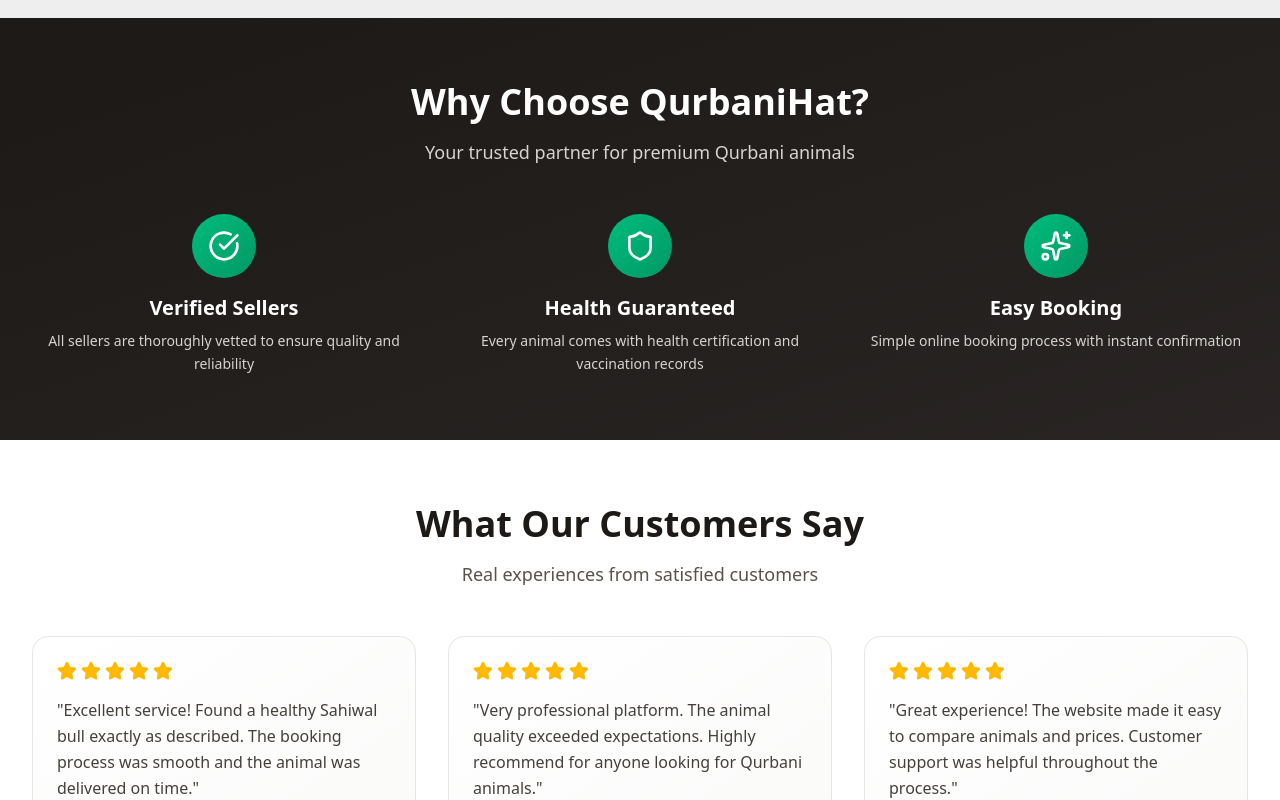
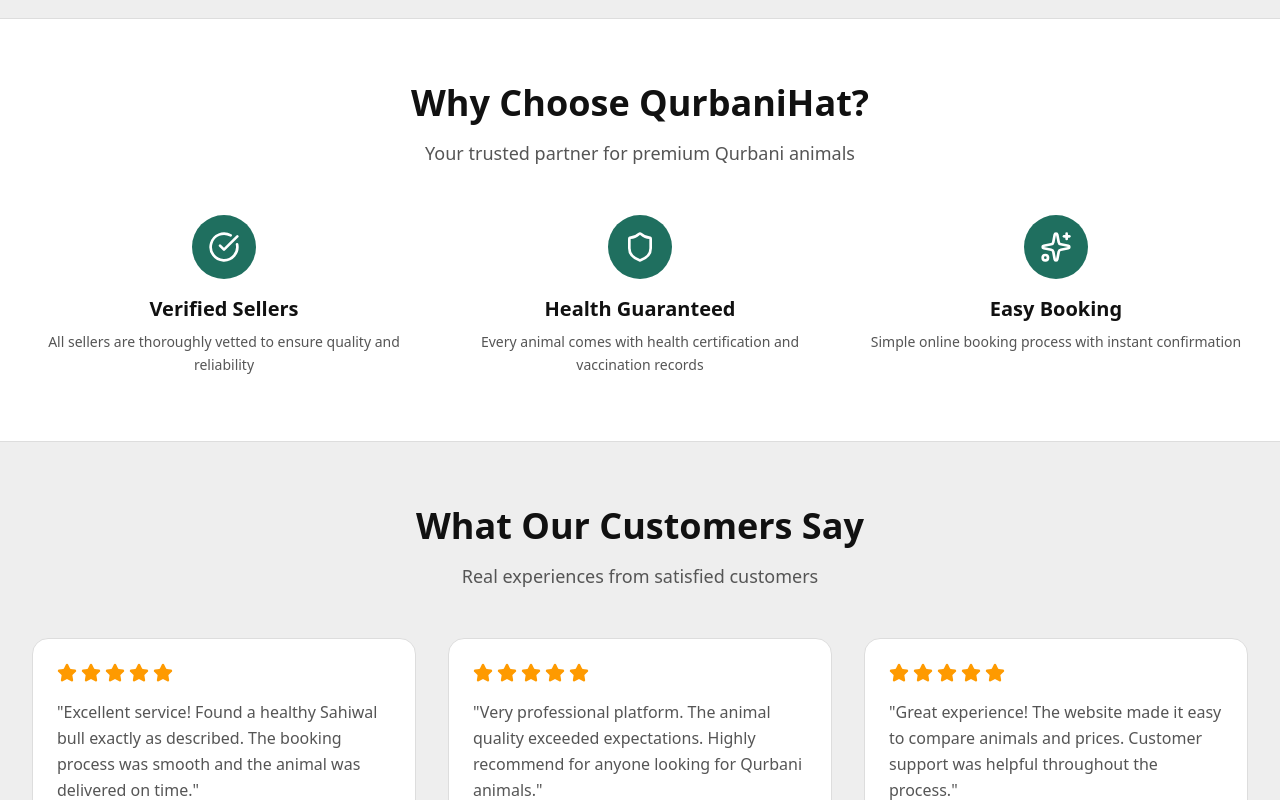
Before and after one commit to toufiqweb/qurbani-mart-client, a Next.js app: page / in a window 1280 px wide. Shown: the part 1100-1900 px from the top of the page. Built offline with nearby package versions, Linux system fonts and the light colour scheme.

Commit message:
update : update WhyChooseUs ,  Testimonials section

```diff
--- a/src/components/homepage/Testimonials.jsx
+++ b/src/components/homepage/Testimonials.jsx
@@ -5,13 +5,13 @@
 
 const Testimonials = () => {
   return (
-    <section className="py-16 px-4 sm:px-6 lg:px-8 bg-white">
+    <section className="py-16 px-4 sm:px-6 lg:px-8 bg-[var(--bg-primary)] transition-colors duration-300">
       <div className="max-w-7xl mx-auto">
         <div className="text-center mb-12">
-          <h2 className="text-3xl sm:text-4xl font-bold text-stone-900 mb-4">
+          <h2 className="text-3xl sm:text-4xl font-bold mb-4 text-[var(--text-main)]">
             What Our Customers Say
           </h2>
-          <p className="text-lg text-stone-600">
+          <p className="text-lg text-[var(--text-muted)]">
             Real experiences from satisfied customers
           </p>
         </div>
@@ -20,17 +20,17 @@
           {testimonials.map((testimonial) => (
             <div
               key={testimonial.id}
-              className="bg-linear-to-br from-white to-stone-50 rounded-2xl p-6 border border-stone-200 hover:shadow-xl transition-all duration-300"
+              className="rounded-2xl p-6 border transition-all duration-300 hover:shadow-xl bg-[var(--bg-secondary)] border-[var(--border-color)]"
             >
               <div className="flex items-center space-x-1 mb-4">
                 {[...Array(testimonial.rating)].map((_, i) => (
                   <Star
                     key={i}
-                    className="w-5 h-5 fill-amber-400 text-amber-400"
+                    className="w-5 h-5 fill-amber-500 text-amber-500 dark:fill-amber-400 dark:text-amber-400"
                   />
                 ))}
               </div>
-              <p className="text-stone-700 mb-6 leading-relaxed">
+              <p className="mb-6 leading-relaxed text-[var(--text-muted)]">
                 {`"${testimonial.text}"`}
               </p>
               <div className="flex items-center space-x-3">
@@ -39,13 +39,13 @@
                   alt={testimonial.name}
                   width={48}
                   height={48}
-                  className="w-12 h-12 rounded-full"
+                  className="w-12 h-12 rounded-full object-cover"
                 />
                 <div>
-                  <div className="font-semibold text-stone-900">
+                  <div className="font-semibold text-[var(--text-main)]">
                     {testimonial.name}
                   </div>
-                  <div className="text-sm text-stone-600">
+                  <div className="text-sm text-[var(--text-muted)]">
                     {testimonial.location}
                   </div>
                 </div>
--- a/src/components/homepage/WhyChooseUs.jsx
+++ b/src/components/homepage/WhyChooseUs.jsx
@@ -5,47 +5,50 @@
   return (
     <section
       id="why-choose"
-      className="py-16 px-4 sm:px-6 lg:px-8 bg-linear-to-br from-stone-900 to-stone-800 text-white"
+      className="py-16 px-4 sm:px-6 lg:px-8 bg-[var(--bg-secondary)] text-[var(--text-main)] border-y border-[var(--border-color)] transition-colors duration-300"
     >
       <div className="max-w-7xl mx-auto">
         <div className="text-center mb-12">
-          <h2 className="text-3xl sm:text-4xl font-bold mb-4">
+          <h2 className="text-3xl sm:text-4xl font-bold mb-4 text-[var(--text-main)]">
             Why Choose QurbaniHat?
           </h2>
-          <p className="text-lg text-stone-300">
+          <p className="text-lg text-[var(--text-muted)]">
             Your trusted partner for premium Qurbani animals
           </p>
         </div>
 
         <div className="grid grid-cols-1 sm:grid-cols-2 lg:grid-cols-3 gap-8">
-          <div className="text-center">
-            <div className="w-16 h-16 rounded-full bg-linear-to-br from-emerald-500 to-emerald-600 flex items-center justify-center mx-auto mb-4">
-              <CheckCircle className="w-8 h-8 text-white" />
+          {/* Feature 1 */}
+          <div className="text-center group">
+            <div className="w-16 h-16 rounded-full flex items-center justify-center mx-auto mb-4 bg-[var(--accent)] transition-all duration-300 group-hover:scale-105">
+              <CheckCircle className="w-8 h-8 text-[var(--bg-secondary)] dark:text-[var(--color-neutral-light)]" />
             </div>
-            <h3 className="text-xl font-semibold mb-2">Verified Sellers</h3>
-            <p className="text-stone-300 text-sm leading-relaxed">
+            <h3 className="text-xl font-semibold mb-2 text-[var(--text-main)]">Verified Sellers</h3>
+            <p className="text-sm leading-relaxed text-[var(--text-muted)]">
               All sellers are thoroughly vetted to ensure quality and
               reliability
             </p>
           </div>
 
-          <div className="text-center">
-            <div className="w-16 h-16 rounded-full bg-linear-to-br from-emerald-500 to-emerald-600 flex items-center justify-center mx-auto mb-4">
-              <Shield className="w-8 h-8 text-white" />
+          {/* Feature 2 */}
+          <div className="text-center group">
+            <div className="w-16 h-16 rounded-full flex items-center justify-center mx-auto mb-4 bg-[var(--accent)] transition-all duration-300 group-hover:scale-105">
+              <Shield className="w-8 h-8 text-[var(--bg-secondary)] dark:text-[var(--color-neutral-light)]" />
             </div>
-            <h3 className="text-xl font-semibold mb-2">Health Guaranteed</h3>
-            <p className="text-stone-300 text-sm leading-relaxed">
+            <h3 className="text-xl font-semibold mb-2 text-[var(--text-main)]">Health Guaranteed</h3>
+            <p className="text-sm leading-relaxed text-[var(--text-muted)]">
               Every animal comes with health certification and vaccination
               records
             </p>
           </div>
 
-          <div className="text-center">
-            <div className="w-16 h-16 rounded-full bg-linear-to-br from-emerald-500 to-emerald-600 flex items-center justify-center mx-auto mb-4">
-              <Sparkles className="w-8 h-8 text-white" />
+          {/* Feature 3 */}
+          <div className="text-center group">
+            <div className="w-16 h-16 rounded-full flex items-center justify-center mx-auto mb-4 bg-[var(--accent)] transition-all duration-300 group-hover:scale-105">
+              <Sparkles className="w-8 h-8 text-[var(--bg-secondary)] dark:text-[var(--color-neutral-light)]" />
             </div>
-            <h3 className="text-xl font-semibold mb-2">Easy Booking</h3>
-            <p className="text-stone-300 text-sm leading-relaxed">
+            <h3 className="text-xl font-semibold mb-2 text-[var(--text-main)]">Easy Booking</h3>
+            <p className="text-sm leading-relaxed text-[var(--text-muted)]">
               Simple online booking process with instant confirmation
             </p>
           </div>
```
